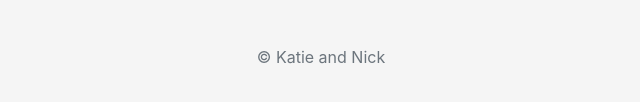
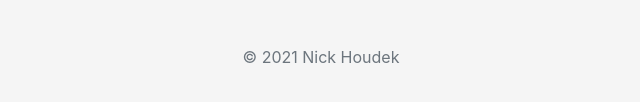
Before and after one commit to nrhoudek/Sign-up-Newsletter, a website: page signup.html in a window 1280 px wide. Shown: the part 546-648 px from the top of the page, 319-959 px from the left. Drawn offline with nearby package versions, Linux system fonts and the light colour scheme.

Commit message:
move API to env file, Add dynamic footer, Update content of success page

```diff
--- a/package.json
+++ b/package.json
@@ -10,6 +10,7 @@
   "license": "ISC",
   "dependencies": {
     "body-parser": "^1.19.0",
+    "dotenv": "^8.2.0",
     "express": "^4.17.1",
     "request": "^2.88.2"
   }
--- /dev/null
+++ b/public/javascript/copyright.js
@@ -0,0 +1,5 @@
+let date = new Date();
+let currentYear = date.getFullYear();
+
+const copyrightYear = document.querySelector("[data-copyright]");
+copyrightYear.innerText = `© ${currentYear} Nick Houdek`;
--- a/signup.html
+++ b/signup.html
@@ -5,7 +5,7 @@
   <meta charset="utf-8">
   <meta name="viewport" content="width=device-width, initial-scale=1, shrink-to-fit=no">
   <meta name="description" content="">
-  <meta name="author" content="Mark Otto, Jacob Thornton, and Bootstrap contributors">
+  <meta name="author" content="Nick Houdek">
   <meta name="generator" content="Jekyll v4.1.1">
   <title>Newsletter Signup</title>
 
@@ -26,6 +26,9 @@
 
   <!-- Custom styles for this template -->
   <link href="css/styles.css" rel="stylesheet">
+
+  <!-- Get code for dynamic footer -->
+  <script src="javascript/copyright.js" defer></script>
 </head>
 
 <body class="text-center">
@@ -38,7 +41,7 @@
     <input type="email" name = "email" class="form-control bottom" placeholder="Email" required>
 
     <button class="btn btn-lg btn-primary btn-block" type="submit">Sign Up!</button>
-    <p class="mt-5 mb-3 text-muted">&copy; Katie and Nick</p>
+    <p class="mt-5 mb-3 text-muted" data-copyright></p>
   </form>
 </body>
 
```
Also changed, not shown: app.js (+4 -9 lines), success.html (+2 -1 lines), 2 other files.
